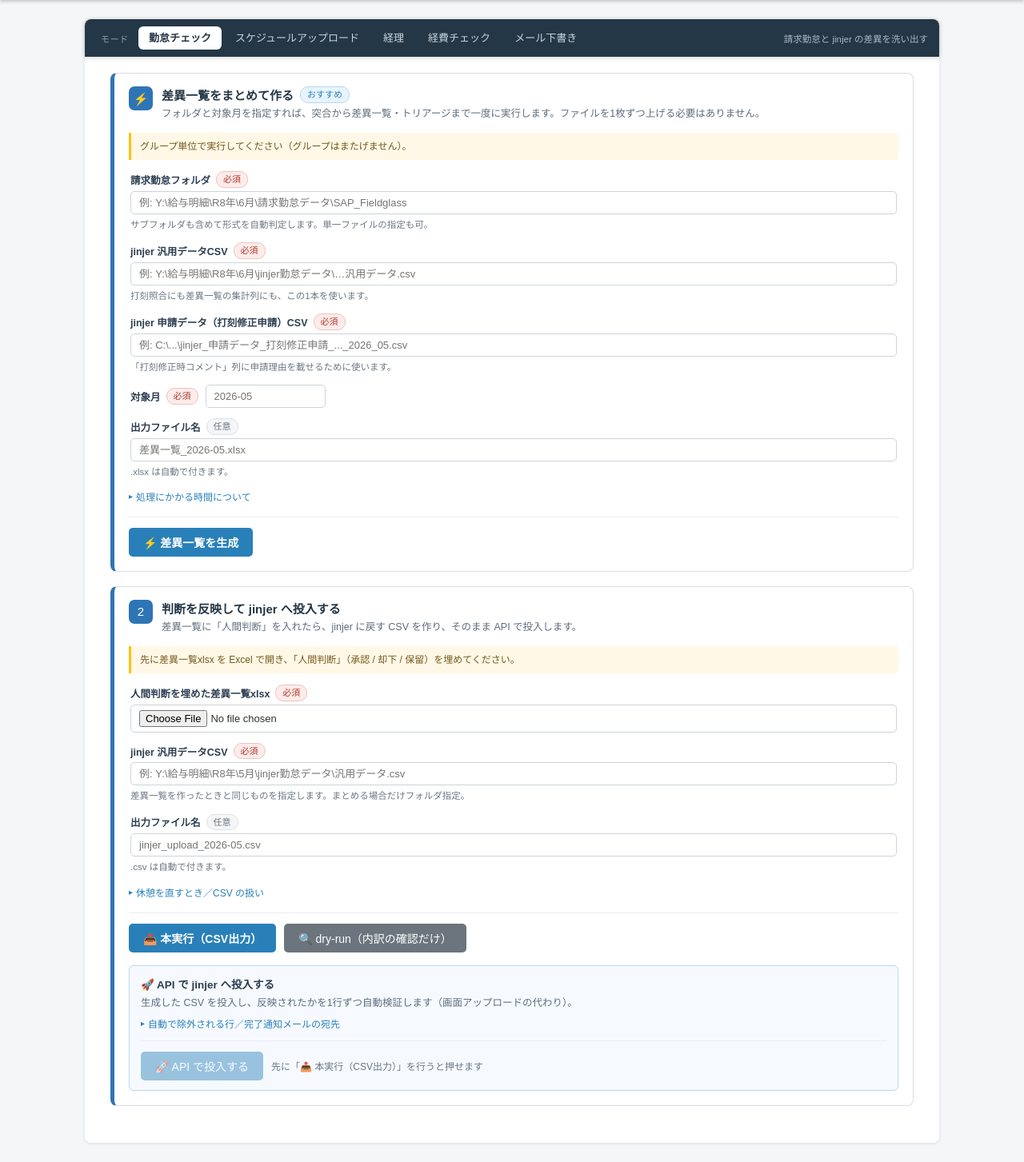
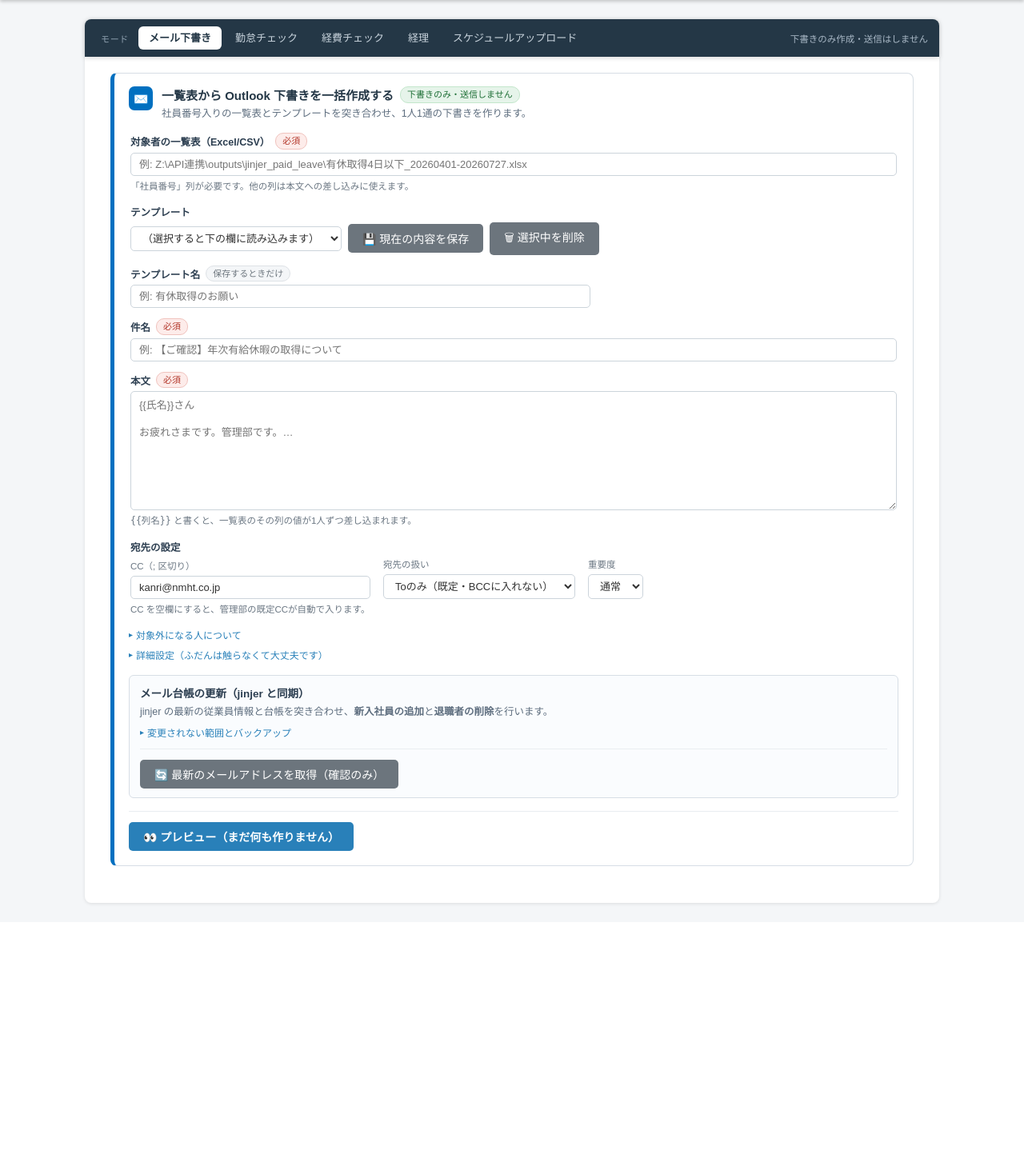
Before and after one commit to Nmhtkanri/kintaicheak, a Flask app: page / in a window 1280 px wide. Shown: the part 57-1510 px from the top of the page at 80% size. After the commit the page ends 1190 px from the top, so only its background shows below. Run offline with Flask 3, Linux system fonts and the light colour scheme; data that the repository does not hold is empty.

Commit message:
モードタブを利用頻度順に並び替え、起動時はメール下書きを開く
- 並び: メール下書き → 勤怠チェック → 経費チェック → 経理 → スケジュールアップロード
- 既定モードを match → mail に変更（checked の移動）
- メールモード状態変数(mailPlans/mailTemplates/mailTemplatesLoaded/mailDefaultCc)を
  ファイル先頭のグローバル状態へ移動。宣言前参照(TDZ)で起動時の
  loadMailTemplates が silent fail し、テンプレ一覧が空になるバグを修正
  （既定モード変更で露出。従来はタブクリック時にしか呼ばれず顕在化しなかった）

Co-Authored-By: Claude Opus 5 <noreply@anthropic.com>

```diff
--- a/static/script.js
+++ b/static/script.js
@@ -85,6 +85,14 @@ let pendingSessionId = null;
 let pendingCodeSheets = [];
 let pendingMode = 'match';  // match | csv_export
 let pendingTemplates = [];  // jinjer スケジュール雛形の一覧（プルダウン用）
+
+// メール下書きモードの状態。
+// 起動時のモードがメールの場合、applyModeUI の初回実行（このすぐ下）から
+// loadMailTemplates が参照するため、必ずここ（初回実行より前）で宣言しておくこと。
+let mailPlans = [];
+let mailTemplates = [];
+let mailTemplatesLoaded = false;
+let mailDefaultCc = '';
 
 // =============================================================================
 // モード切替UI
@@ -1800,10 +1808,8 @@ if (keiriRunBtn) {
 // メール下書きモード — 一覧表×テンプレート → Outlook下書き（送信機能なし）
 // =============================================================================
 
-let mailPlans = [];
-let mailTemplates = [];
-let mailTemplatesLoaded = false;
-let mailDefaultCc = '';
+// （状態変数 mailPlans / mailTemplates / mailTemplatesLoaded / mailDefaultCc は
+//   ファイル先頭の「グローバル状態」で宣言。起動時モードがメールでも参照できるようにするため）
 
 function mailEsc(s) {
     return String(s == null ? '' : s)
--- a/templates/index.html
+++ b/templates/index.html
@@ -6,25 +6,25 @@
     <!-- モード切替タブ（画面上部に固定。スクロール中もここでいつでも切り替えられる） -->
     <div class="mode-tabs">
         <span class="mode-tabs-caption">モード</span>
+        <label class="mode-tab" title="一覧表から Outlook 下書きを一括作成する（送信はしません）">
+            <input type="radio" name="mode" value="mail" checked>
+            <span class="mode-tab-face">メール下書き</span>
+        </label>
         <label class="mode-tab" title="請求勤怠と jinjer の差異を洗い出す">
-            <input type="radio" name="mode" value="match" checked>
+            <input type="radio" name="mode" value="match">
             <span class="mode-tab-face">勤怠チェック</span>
         </label>
-        <label class="mode-tab" title="シフト表を読み取って jinjer へ登録する">
-            <input type="radio" name="mode" value="csv_export">
-            <span class="mode-tab-face">スケジュールアップロード</span>
+        <label class="mode-tab" title="テレワーク・出社日数と経費を集計する">
+            <input type="radio" name="mode" value="expense">
+            <span class="mode-tab-face">経費チェック</span>
         </label>
         <label class="mode-tab" title="給与明細から freee 取引インポート用の4CSVを作る">
             <input type="radio" name="mode" value="keiri">
             <span class="mode-tab-face">経理</span>
         </label>
-        <label class="mode-tab" title="テレワーク・出社日数と経費を集計する">
-            <input type="radio" name="mode" value="expense">
-            <span class="mode-tab-face">経費チェック</span>
-        </label>
-        <label class="mode-tab" title="一覧表から Outlook 下書きを一括作成する（送信はしません）">
-            <input type="radio" name="mode" value="mail">
-            <span class="mode-tab-face">メール下書き</span>
+        <label class="mode-tab" title="シフト表を読み取って jinjer へ登録する">
+            <input type="radio" name="mode" value="csv_export">
+            <span class="mode-tab-face">スケジュールアップロード</span>
         </label>
         <span class="mode-tabs-hint" id="mode-bar-hint"></span>
     </div>
```
